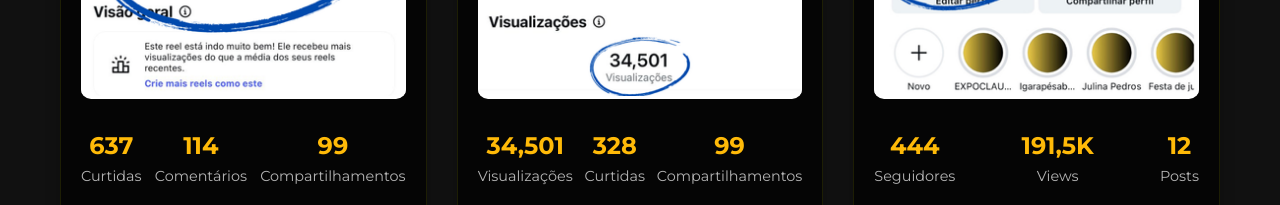
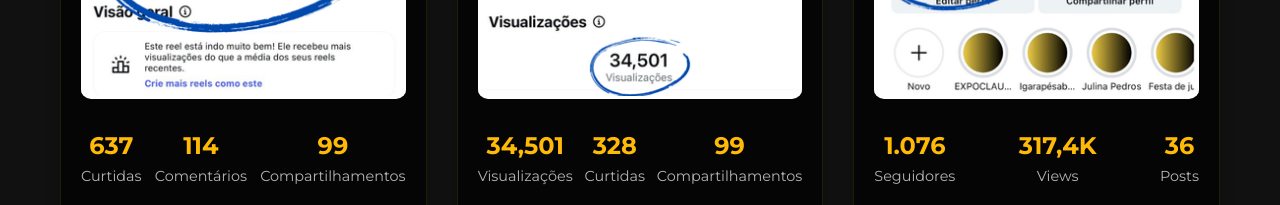
Before and after one commit to ToninALV/Led_Line_Films_SITE, a plain HTML site: page index.html in a window 1280 px wide. Shown: the part 2100-2305 px from the top of the page. Drawn offline with Linux system fonts and the light colour scheme.

Commit message:
Update index.html

```diff
--- a/index.html
+++ b/index.html
@@ -134,15 +134,15 @@
                         <img src="/imgs/result3.png" alt="Show Insights">
                         <div class="resultado-stats">
                             <div class="stat-item">
-                                <span class="stat-number">444</span>
+                                <span class="stat-number">1.076</span>
                                 <span class="stat-label">Seguidores</span>
                             </div>
                             <div class="stat-item">
-                                <span class="stat-number">191,5K</span>
+                                <span class="stat-number">317,4K</span>
                                 <span class="stat-label">Views</span>
                             </div>
                             <div class="stat-item">
-                                <span class="stat-number">12</span>
+                                <span class="stat-number">36</span>
                                 <span class="stat-label">Posts</span>
                             </div>
                         </div>
```
